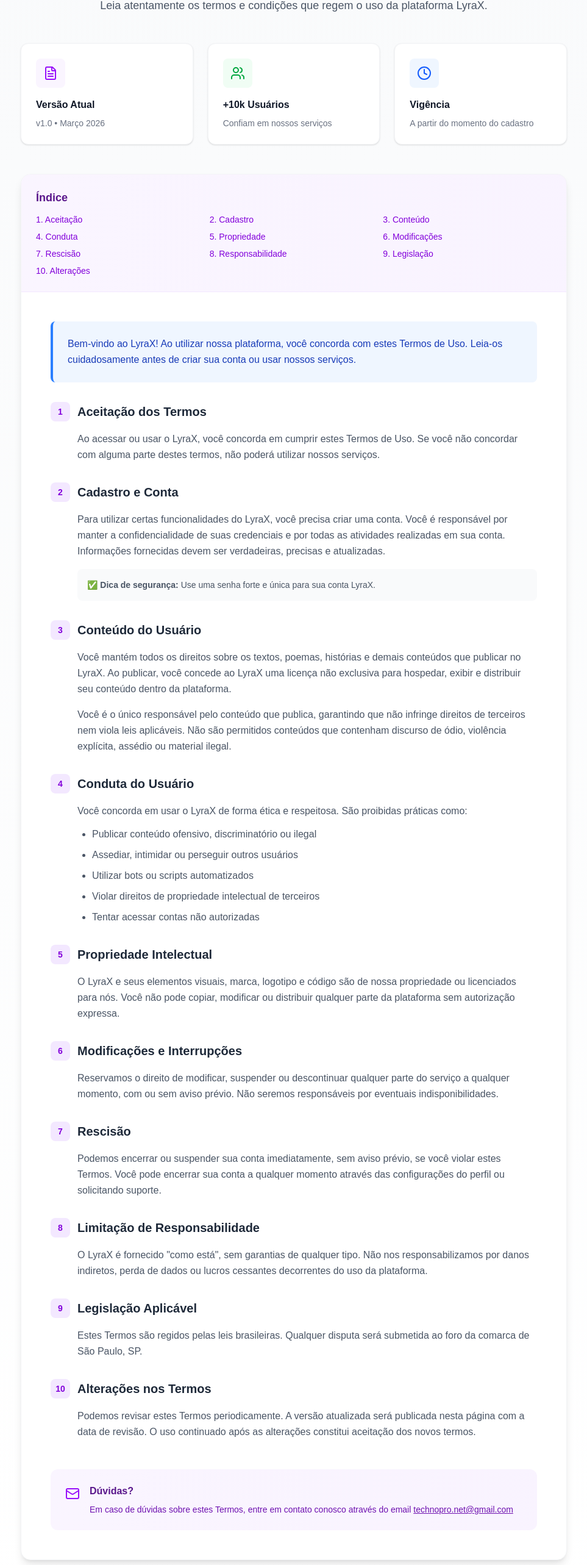
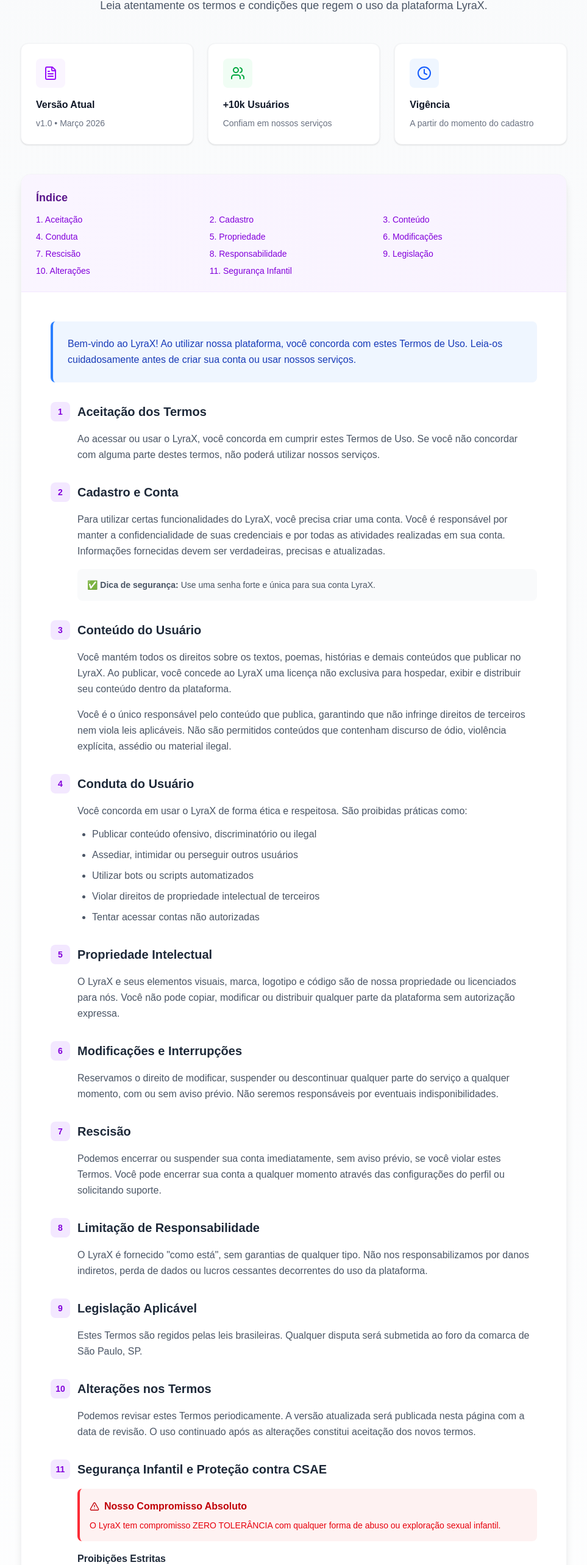
Before and after one commit to Mikeprogrammer973/lyrax-web, a Next.js app: page /terms in a window 1280 px wide. Shown: the part 225-2791 px from the top of the page at 61% size, without its empty margins (158-1121 px from the left). Built offline with nearby package versions, Linux system fonts and the light colour scheme.

Commit message:
--CSAM - Child Sexual Abuse Material

```diff
--- a/src/app/access/page.tsx
+++ b/src/app/access/page.tsx
@@ -177,7 +177,7 @@
                 </Button>
                 {!postId && (
                   <p className="text-xs text-gray-400">
-                    Versão 1.0.0 • Tamanho aproximado: 40 MB
+                    Versão 1.0.0 • Tamanho aproximado: 25 MB
                   </p>
                 )}
               </div>
--- a/src/app/terms/page.tsx
+++ b/src/app/terms/page.tsx
@@ -1,5 +1,4 @@
-
-import { Shield, FileText, Users, Clock, Mail } from 'lucide-react'
+import { Shield, FileText, Users, Clock, Mail, BabyIcon, TriangleAlert } from 'lucide-react'
 import { Footer } from 'lyrax/components/layout/footer';
 import { Header } from 'lyrax/components/layout/header';
 
@@ -52,14 +51,14 @@
               <div className="bg-linear-to-r from-purple-50 to-purple-100/50 p-6 border-b border-purple-100">
                 <h2 className="text-lg font-semibold text-purple-900 mb-3">Índice</h2>
                 <div className="grid grid-cols-2 md:grid-cols-3 gap-2">
-                  {[1, 2, 3, 4, 5, 6, 7, 8, 9, 10].map((num) => (
+                  {[1, 2, 3, 4, 5, 6, 7, 8, 9, 10, 11].map((num) => (
                     <a
                       key={num}
                       href={`#section-${num}`}
                       className="text-sm text-purple-700 hover:text-purple-900 hover:underline"
                     >
                       {num}. {['Aceitação', 'Cadastro', 'Conteúdo', 'Conduta', 'Propriedade',
-                        'Modificações', 'Rescisão', 'Responsabilidade', 'Legislação', 'Alterações'][num-1]}
+                        'Modificações', 'Rescisão', 'Responsabilidade', 'Legislação', 'Alterações', 'Segurança Infantil'][num-1]}
                     </a>
                   ))}
                 </div>
@@ -164,15 +163,85 @@
                     </p>
                   </Section>
 
+                  <Section id="section-11" number="11" title="Segurança Infantil e Proteção contra CSAE">
+                    <div className="bg-red-50 border-l-4 border-red-500 p-4 rounded-lg mb-4">
+                      <p className="text-red-700 font-semibold mb-2 flex items-center gap-2">
+                        <TriangleAlert className="h-4 w-4" />
+                        Nosso Compromisso Absoluto
+                      </p>
+                      <p className="text-red-600 text-sm">
+                        O LyraX tem compromisso ZERO TOLERÂNCIA com qualquer forma de abuso ou exploração sexual infantil.
+                      </p>
+                    </div>
+
+                    <h3 className="font-semibold text-gray-800 mt-4 mb-2">Proibições Estritas</h3>
+                    <p>É estritamente proibido em nossa plataforma:</p>
+                    <ul className="list-disc pl-6 mt-2 space-y-1">
+                      <li>Qualquer conteúdo que explore, abuse ou coloque crianças em risco</li>
+                      <li>Material de abuso sexual infantil (CSAM - Child Sexual Abuse Material)</li>
+                      <li>Grooming, sextorsão ou qualquer forma de aliciamento de menores</li>
+                      <li>Compartilhamento de informações pessoais de menores com intenção maliciosa</li>
+                      <li>Qualquer interação sexualmente sugestiva envolvendo menores</li>
+                      <li>Links ou referências a conteúdo explícito envolvendo menores</li>
+                    </ul>
+
+                    <h3 className="font-semibold text-gray-800 mt-4 mb-2">Medidas de Moderação</h3>
+                    <p>Tomamos as seguintes ações imediatas:</p>
+                    <ul className="list-disc pl-6 mt-2 space-y-1">
+                      <li>✅ Remoção imediata de qualquer conteúdo identificado como CSAE</li>
+                      <li>✅ Suspensão permanente da conta de usuários que violem esta política</li>
+                      <li>✅ Reporte às autoridades competentes (NCMEC e Polícia Federal)</li>
+                      <li>✅ Preservação de evidências para investigação criminal</li>
+                      <li>✅ Monitoramento ativo de padrões suspeitos</li>
+                    </ul>
+
+                    <h3 className="font-semibold text-gray-800 mt-4 mb-2">Canal de Denúncia</h3>
+                    <p>Usuários podem reportar conteúdo suspeito através de:</p>
+                    <ul className="list-disc pl-6 mt-2 space-y-1">
+                      <li>📱 <strong>No aplicativo:</strong> Botão &quot;Reportar&quot; disponível em cada publicação e comentário</li>
+                      <li>📧 <strong>E-mail exclusivo:</strong> <a href="mailto:technopro.net@gmail.com" className="text-purple-600 hover:underline">csae@lyrax.com</a></li>
+                      <li>🌐 <strong>Formulário Web:</strong> <a href="https://lyrax-web.vercel.app/support">lyrax-web.vercel.app/support</a></li>
+                    </ul>
+
+                    <h3 className="font-semibold text-gray-800 mt-4 mb-2">Contato para Assuntos de Segurança Infantil</h3>
+                    <p>Para notificações sobre CSAE, entre em contato com nosso Encarregado Designado:</p>
+                    <ul className="list-disc pl-6 mt-2 space-y-1">
+                      <li><strong>E-mail:</strong> <a href="mailto:technopro.net@gmail.com" className="text-purple-600 hover:underline">csae@lyrax.com</a></li>
+                      <li><strong>Tempo de resposta:</strong> 24 horas</li>
+                      <li><strong>Disponibilidade:</strong> 24/7 para emergências</li>
+                    </ul>
+
+                    <h3 className="font-semibold text-gray-800 mt-4 mb-2">Conformidade Legal</h3>
+                    <p>O LyraX está em conformidade com:</p>
+                    <ul className="list-disc pl-6 mt-2 space-y-1">
+                      <li>📜 Lei 13.709/2018 (LGPD - Proteção de Dados)</li>
+                      <li>📜 Lei 13.431/2017 (Proteção de crianças e adolescentes contra violência)</li>
+                      <li>📜 Estatuto da Criança e do Adolescente (ECA)</li>
+                      <li>📜 Diretrizes de Segurança Infantil do Google Play</li>
+                      <li>📜 Convenção Internacional sobre os Direitos da Criança (ONU)</li>
+                    </ul>
+
+                    <div className="bg-yellow-50 border border-yellow-200 rounded-lg p-4 mt-4">
+                      <p className="text-yellow-800 text-sm flex items-start gap-2">
+                        <BabyIcon className="h-5 w-5 shrink-0 mt-0.5" />
+                        <span>
+                          <strong>⚠️ Emergência:</strong> Se você ou alguém que você conhece está em situação de risco iminente,
+                          entre em contato imediatamente com o <strong>Disque 100</strong> (Direitos Humanos) ou a
+                          <strong> Polícia Federal (194)</strong>.
+                        </span>
+                      </p>
+                    </div>
+                  </Section>
+
                   <div className="mt-12 p-6 bg-linear-to-r from-purple-50 to-purple-100/50 rounded-xl">
                     <div className="flex items-start gap-4">
                       <Mail className="h-6 w-6 text-purple-600 shrink-0 mt-1" />
                       <div>
                         <h3 className="font-semibold text-purple-900 mb-2">Dúvidas?</h3>
                         <p className="text-purple-800 text-sm">
-                          Em caso de dúvidas sobre estes Termos, entre em contato conosco através do email{' '}
+                          Em caso de dúvidas sobre estes Termos ou sobre nossas políticas de segurança infantil, entre em contato conosco através do email{' '}
                           <a href="mailto:technopro.net@gmail.com" className="underline font-medium hover:text-purple-900">
-                            technopro.net@gmail.com
+                            contato@lyrax.com
                           </a>
                         </p>
                       </div>
```
